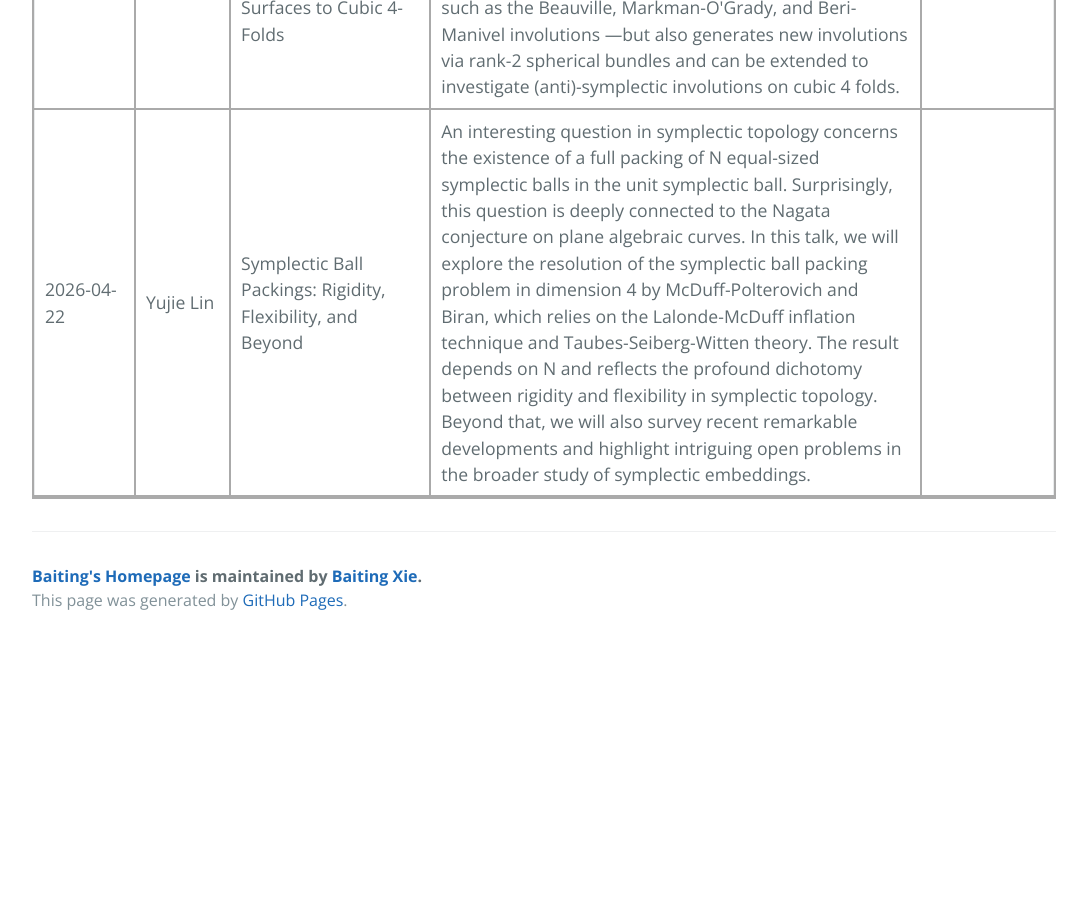
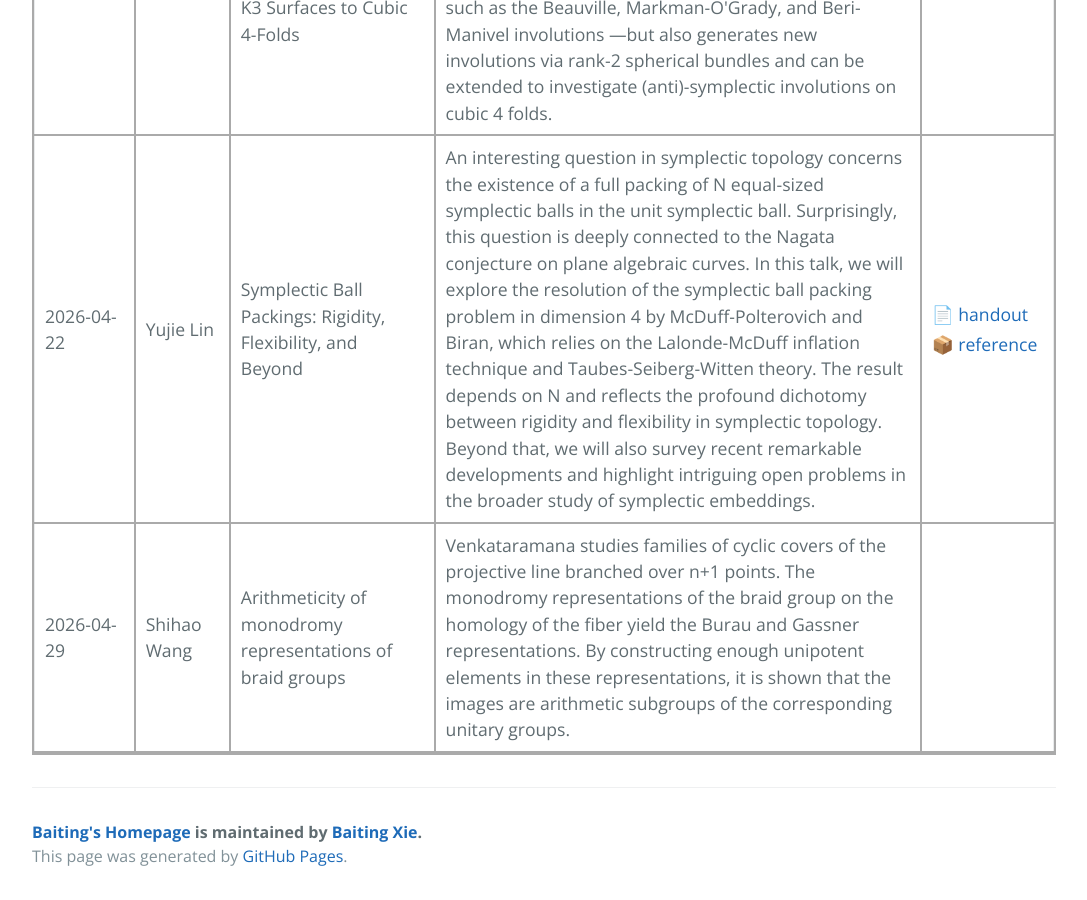
Before and after one commit to xiebaiting/math, a Jekyll site: the page built from 2026 Spring Learning Seminar/index.html, in a window 1280 px wide and 900 px high, scrolled down 1965 px. Shown: the whole window, without its empty margins (96-1183 px from the left). Built offline with Jekyll 4.4.1, drawn with Linux system fonts in a browser that asks for light colours; formulas are drawn with MathJax 3; before the commit the page ends 2609 px from its top, so only the background shows below that.

Commit message:
20260426

```diff
--- a/2026 Spring Learning Seminar/index.html
+++ b/2026 Spring Learning Seminar/index.html
@@ -103,6 +103,18 @@ title: 2026 Spring Learning Seminar
         <td style="padding:8px 10px; border-bottom:2px solid #aaa; border-right:2px solid #aaa;">Symplectic Ball Packings: Rigidity, Flexibility, and Beyond</td>
         <td style="padding:8px 10px; border-bottom:2px solid #aaa; border-right:2px solid #aaa;">An interesting question in symplectic topology concerns the existence of a full packing of N equal-sized symplectic balls in the unit symplectic ball. Surprisingly, this question is deeply connected to the Nagata conjecture on plane algebraic curves. In this talk, we will explore the resolution of the symplectic ball packing problem in dimension 4 by McDuff-Polterovich and Biran, which relies on the Lalonde-McDuff inflation technique and Taubes-Seiberg-Witten theory. The result depends on N and reflects the profound dichotomy between rigidity and flexibility in symplectic topology. Beyond that, we will also survey recent remarkable developments and highlight intriguing open problems in the broader study of symplectic embeddings.</td>
         <td style="padding:8px 10px; border-bottom:2px solid #aaa;">
+            <div style="display:flex; flex-wrap:wrap; gap:4px;">
+                <a href="Symplectic_Ball_Packings_ Rigidity_Flexibility_and_Beyond.pdf" class="file-tag" style="white-space: nowrap;">📄 handout</a>
+                <a href="reference_sympletic_ball_packing.zip" class="file-tag" style="white-space: nowrap;">📦 reference</a>
+            </div>
+        </td>
+    </tr>
+    <tr>
+        <td style="padding:8px 10px; border-bottom:2px solid #aaa; border-right:2px solid #aaa;">2026-04-29</td>
+        <td style="padding:8px 10px; border-bottom:2px solid #aaa; border-right:2px solid #aaa;">Shihao Wang</td>
+        <td style="padding:8px 10px; border-bottom:2px solid #aaa; border-right:2px solid #aaa;">Arithmeticity of monodromy representations of braid groups</td>
+        <td style="padding:8px 10px; border-bottom:2px solid #aaa; border-right:2px solid #aaa;">Venkataramana studies families of cyclic covers of the projective line branched over n+1 points. The monodromy representations of the braid group on the homology of the fiber yield the Burau and Gassner representations. By constructing enough unipotent elements in these representations, it is shown that the images are arithmetic subgroups of the corresponding unitary groups.</td>
+        <td style="padding:8px 10px; border-bottom:2px solid #aaa;">
             <!-- <div style="display:flex; flex-wrap:wrap; gap:4px;">
                 <a href="Hypersurface_with_Automorphism_Group_of_Large_Order.pdf" class="file-tag" style="white-space: nowrap;">📄 handout</a>
             </div> -->
```
Also changed, not shown: 2 other files.
